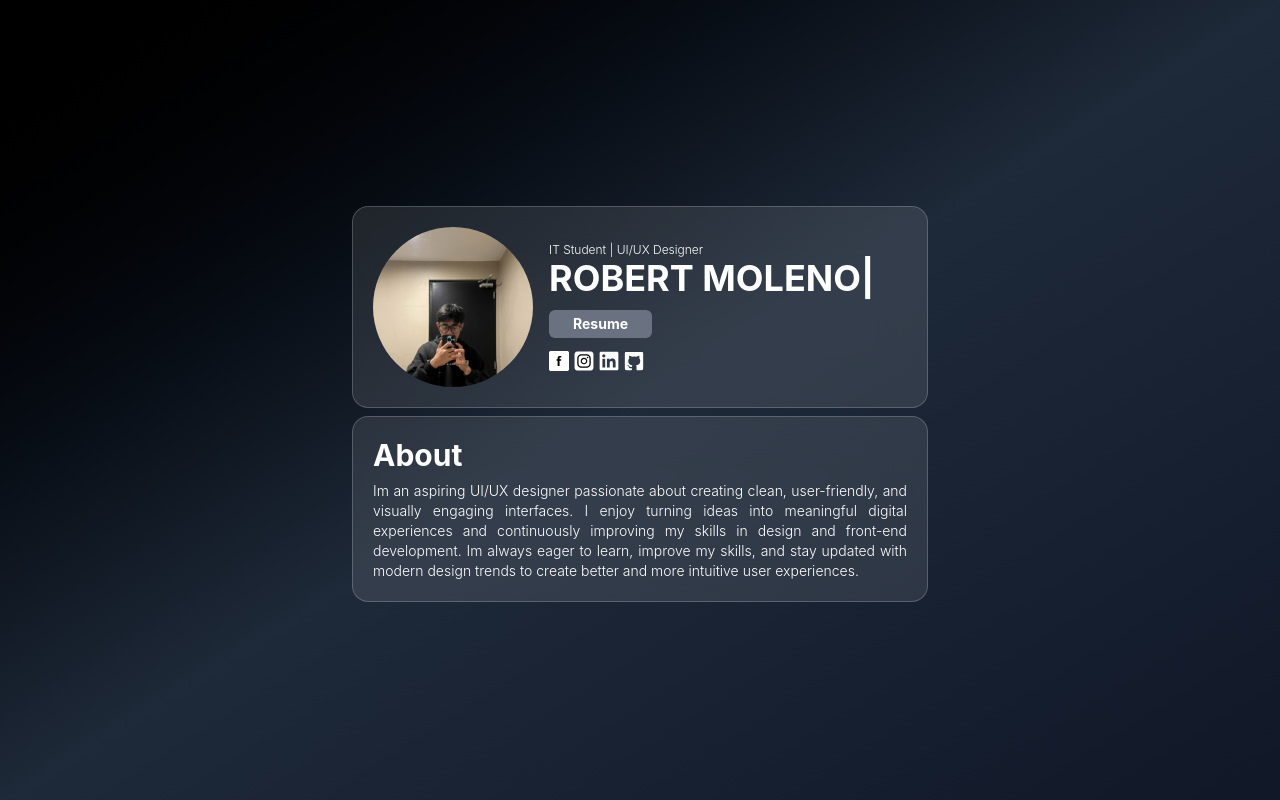
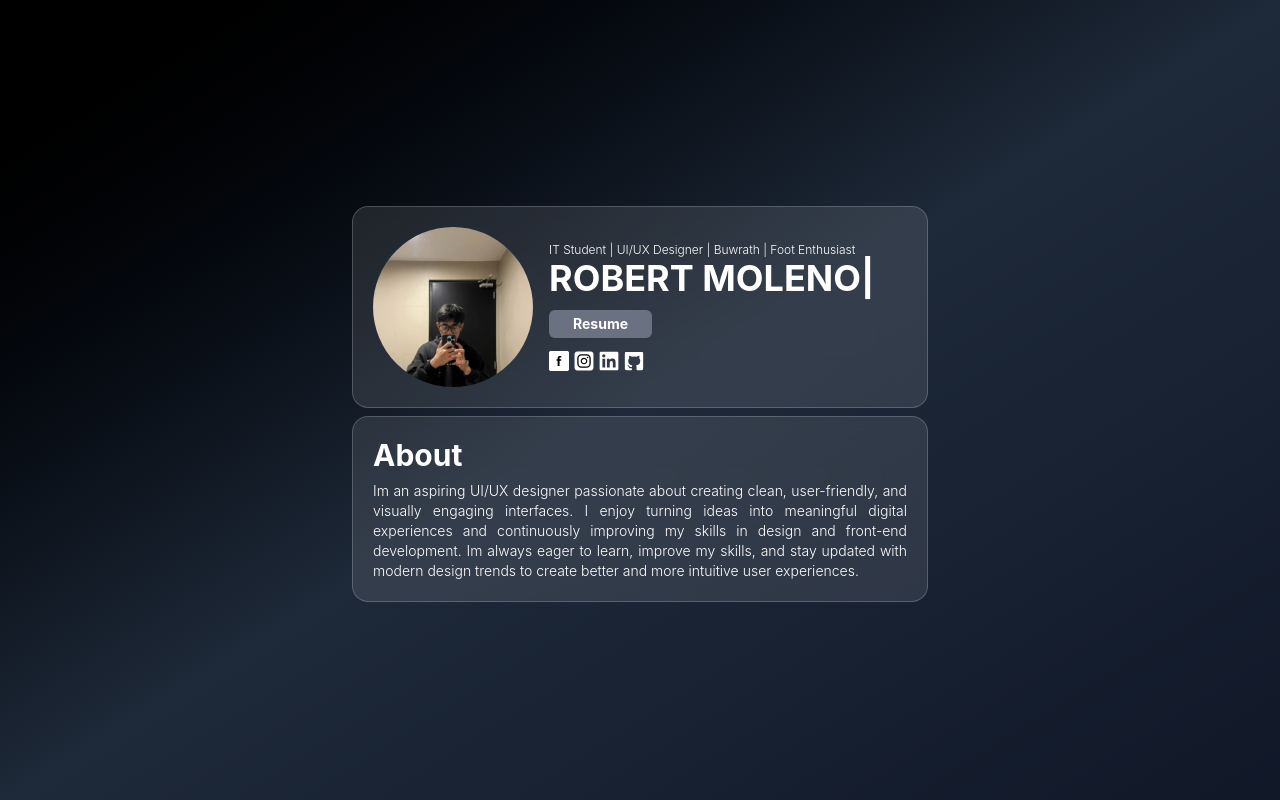
Before and after one commit to rmmln/Portfolio, a React app: page / in a window 1280 px wide. Built offline with nearby package versions, Linux system fonts and the light colour scheme; the HTML template or start-up script is replaced by a standard one.

Commit message:
Update App.jsx

```diff
--- a/src/App.jsx
+++ b/src/App.jsx
@@ -17,7 +17,7 @@ function App() {
 
       <div className="flex-1">
           <p className="text-xs text-white font-inter font-light">
-          IT Student | UI/UX Designer
+          IT Student | UI/UX Designer | Buwrath | Foot Enthusiast
         </p>
         <h1 className="tracking-wideflex items-start text-4xl font-inter font-bold text-white text-center md:text-left">
           <TypeAnimation
```
